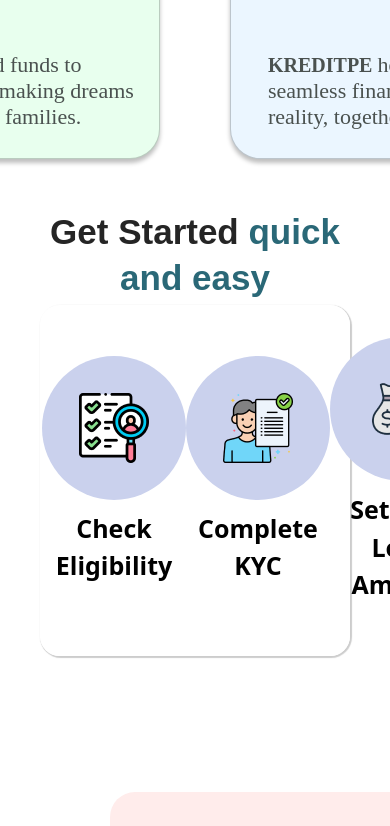
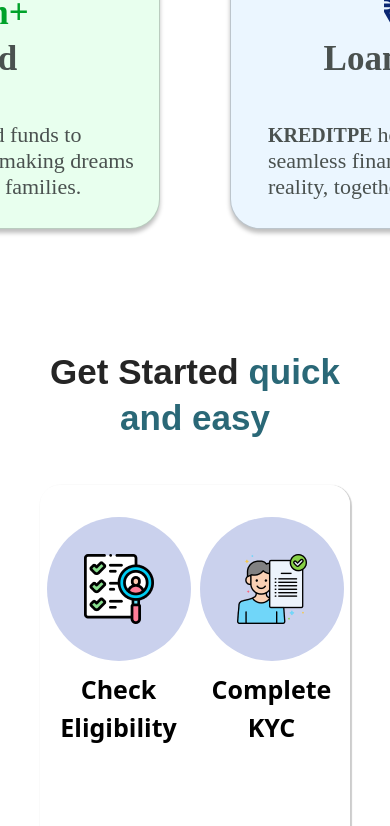
Before and after one commit to Vijaysharmagpj/Client_Project, a React (Create React App) app: page / in a window 390 px wide. Shown: the part 3995-4821 px from the top of the page. Built offline with nearby package versions, Linux system fonts and the light colour scheme.

Commit message:
get start compoent responsive done

```diff
--- a/src/Component/Getstart.css
+++ b/src/Component/Getstart.css
@@ -76,6 +76,7 @@
   border: 2px solid rgb(255, 255, 255);
   border-radius: 20px;
   display: flex;
+  flex-wrap: wrap;
   justify-content: space-around;
   align-items: center;
   -webkit-box-shadow: -12px 8px 16px -11px rgba(0, 0, 0, 0.75);
@@ -106,3 +107,20 @@
 .started span{
   color: #2A6877;
 }
+
+@media (max-width: 460px) {
+  ._attritubes_container {
+    margin-top: 50px;
+    /* border: 2px solid rgb(223, 9, 9); */
+    border-radius: 20px;
+    -webkit-box-shadow: -12px 8px 16px -11px rgba(0, 0, 0, 0.75);
+    -moz-box-shadow: -12px 8px 16px -11px rgba(0, 0, 0, 0.75);
+    box-shadow: 1px 1px 1px 1px rgba(0, 0, 0, 0.2);
+    align-items: center;
+    white-space: nowrap;
+    text-overflow: ellipsis;
+  }
+  .wrapper {
+    margin-bottom: 90px;
+  }
+}
```
